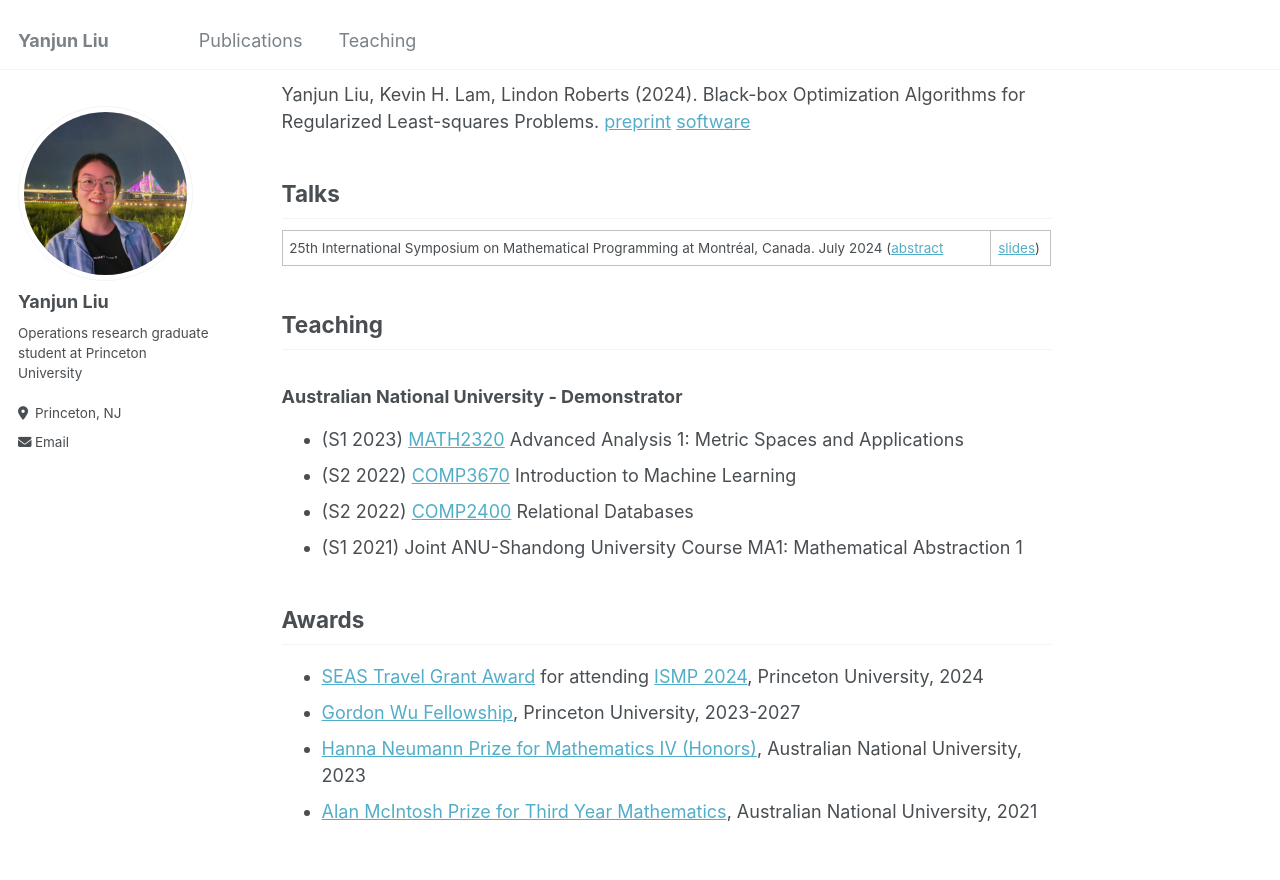
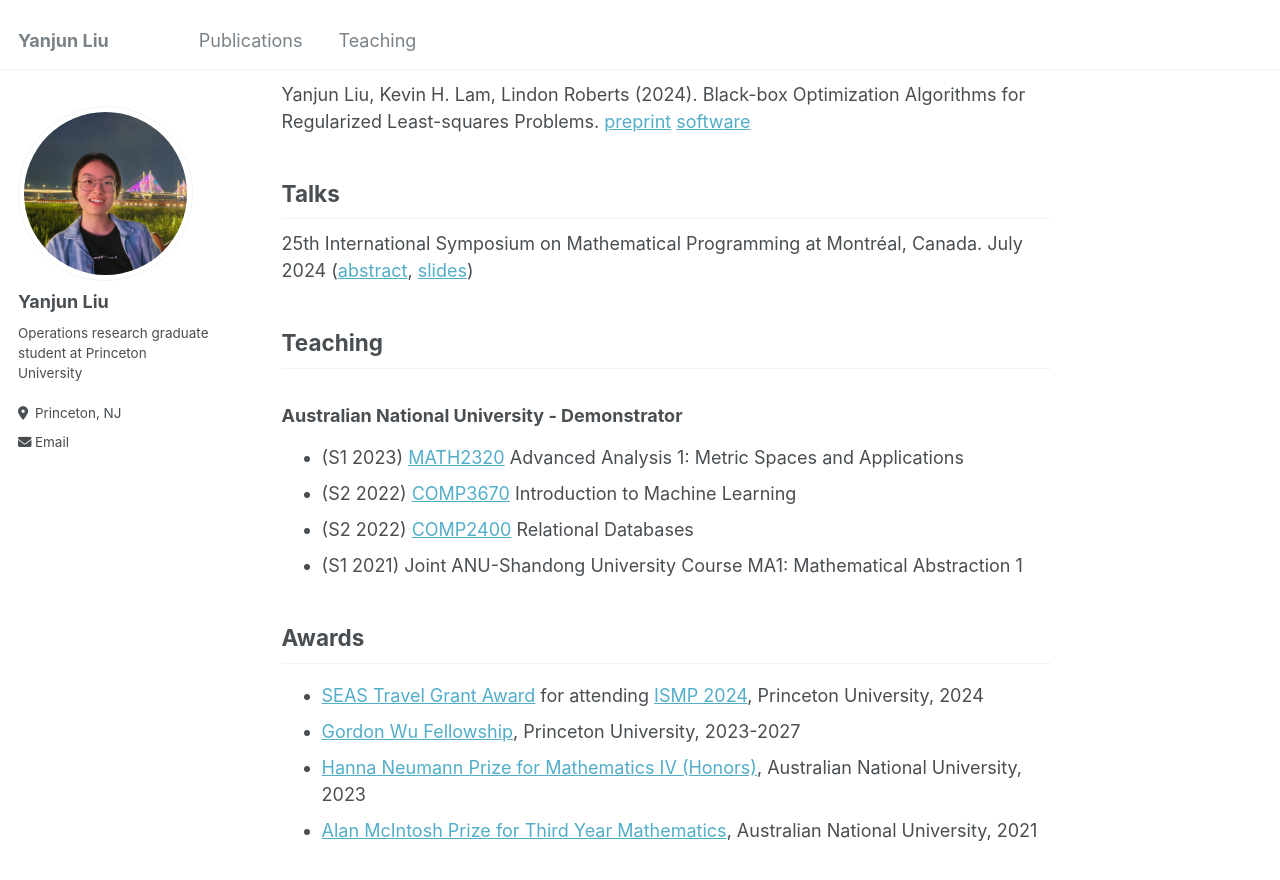
Before and after one commit to yanjunliu-regina/yanjunliu-regina.github.io, a Jekyll site: the page built from _pages/about.md, in a window 1280 px wide and 900 px high, scrolled down 401 px. Shown: the top 880 px of the window. Built offline with Jekyll 4.4.1, drawn with Linux system fonts in a browser that asks for light colours.

Commit message:
fix talks presentation issue

```diff
--- a/_pages/about.md
+++ b/_pages/about.md
@@ -19,7 +19,7 @@ Yanjun Liu, Kevin H. Lam, Lindon Roberts (2024). Black-box Optimization Algorith
 
 <h2 id="talks"> Talks</h2>
 
-25th International Symposium on Mathematical Programming at Montréal, Canada. July 2024 ([abstract](https://ismp2024.gerad.ca/schedule/FA/326) | [slides](https://github.com/yanjunliu-regina/yanjunliu-regina.github.io/blob/master/files/ISMP2024.pdf))
+25th International Symposium on Mathematical Programming at Montréal, Canada. July 2024 ([abstract](https://ismp2024.gerad.ca/schedule/FA/326), [slides](https://github.com/yanjunliu-regina/yanjunliu-regina.github.io/blob/master/files/ISMP2024.pdf))
 
 <h2 id="teaching">Teaching</h2>
 ### Australian National University - Demonstrator
```
